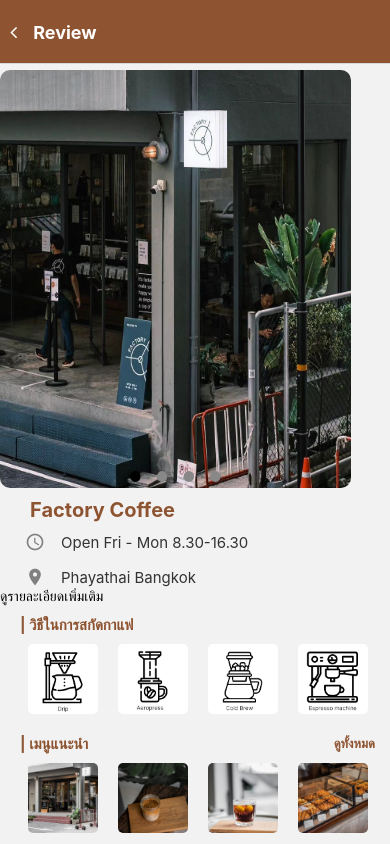
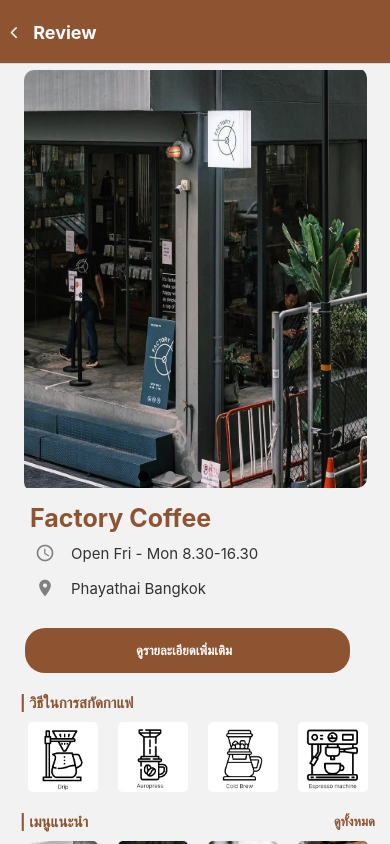
Before and after one commit to TawanPss/CofHunter, a React Native app: screen /ReviewPage in a window 390 px wide. Built offline with nearby package versions, Linux system fonts and the light colour scheme.

Commit message:
update 2.0.0(แก้ไขนิดหน่อย)

```diff
--- a/Page/ReviewPage.js
+++ b/Page/ReviewPage.js
@@ -81,11 +81,11 @@
           </View>
         </View>
           <Text style={styles.cafeNameText}>Factory Coffee</Text>
-          <View style={{ flexDirection: 'row', alignItems: 'center'}}>
+          <View style={{ flexDirection: 'row', alignItems: 'center',marginLeft:10}}>
                 <Icon name="access-time" size={20} style={{marginTop:10,marginStart:25,marginEnd:1, color: "grey" }} />
                 <Text style={styles.openTimeText}>Open Fri - Mon 8.30-16.30</Text>
                 </View>
-          <View style={{flexDirection: 'row',alignItems: 'center',marginTop:5, }}>
+          <View style={{flexDirection: 'row',alignItems: 'center',marginTop:5,marginLeft:10 }}>
             <Icon name="location-on" size={20} style={{marginTop:10,marginStart:25,marginEnd:1, color: "grey" }} />
             <Text style={styles.openTimeText}>Phayathai Bangkok</Text>
           </View>
@@ -251,8 +251,8 @@
     //alignItems: 'center',
   },
   wrap: {
-    // marginStart:5,
-    // marginEnd:5,
+    marginLeft:8,
+
     marginTop: 2,
     borderRadius:10,
     width: WIDTH*0.9,
@@ -274,10 +274,10 @@
   },
   cafeNameText: {
     marginStart:30,
-    fontSize: 20,
+    fontSize: 25,
     fontWeight: "bold",
     color: "#8E5431",
-    marginTop:10,
+    marginTop:15,
     alignContent:"flex-start"
 },
 openTimeText:{
@@ -420,6 +420,27 @@
       marginStart:5,
 
   },
+  buttonBox:{
+    backgroundColor:"#8E5431",
+    width: 325,
+    height: 45,
+    marginTop:30,
+    marginBottom:10,
+    marginStart:25,
+    borderRadius:20,
+    paddingStart:111,
+    paddingTop:9,
+
+  },
+  buttonText:{
+    fontSize: 13,
+    fontWeight: "bold",
+    color: "#fff",
+    marginTop:5,
+
+
+  },
+
 
 
 
```
